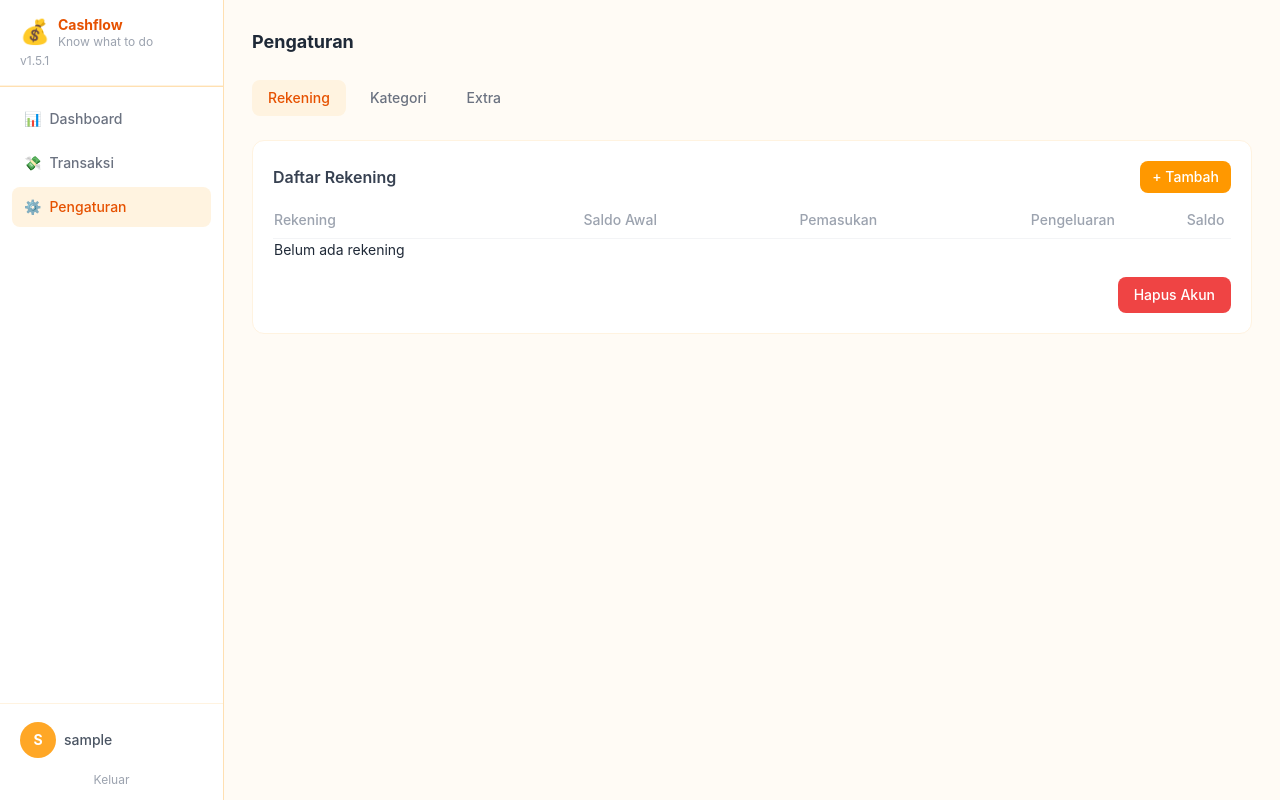
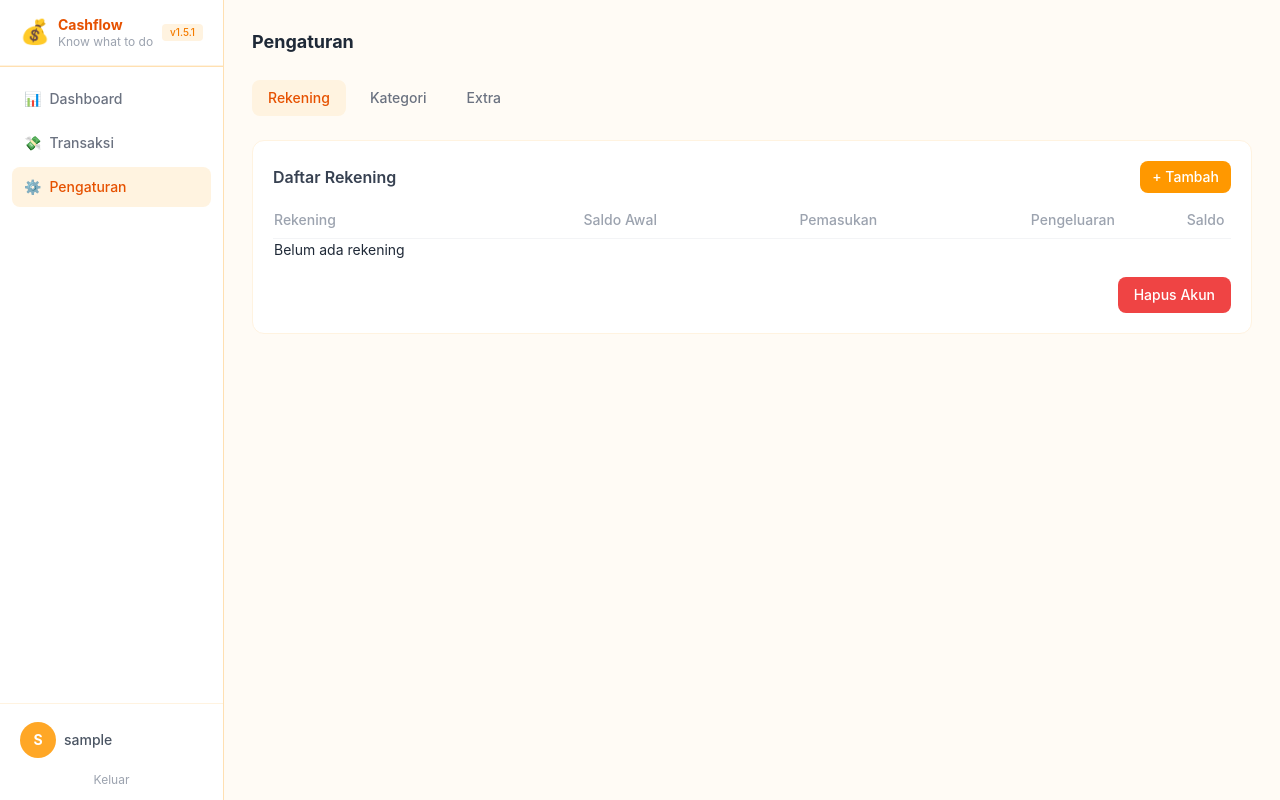
Before and after one commit to panpapan-rahe/cash-flow-journal, a Flask app: page /settings in a window 1280 px wide. Run offline with Flask 3, Linux system fonts and the light colour scheme; the visitor is signed in with stand-in values (Sample User, id 1); data that the repository does not hold is empty; some libraries are stand-ins or nearby versions.

Commit message:
feat: display version as a badge

```diff
--- a/app/templates/_sidebar.html
+++ b/app/templates/_sidebar.html
@@ -8,8 +8,8 @@
                 <h1 class="font-bold text-warm-700 text-sm leading-tight">Cashflow</h1>
                 <p class="text-xs text-gray-400 leading-tight">Know what to do</p>
             </div>
+            <span class="ml-auto inline-flex items-center px-2 py-0.5 rounded text-[10px] font-medium bg-warm-100 text-warm-600 leading-tight">v1.5.1</span>
         </div>
-        <div class="mt-1 text-xs text-gray-400">v1.5.1</div>
     </div>
 
     <!-- Spacer separator -->
```
